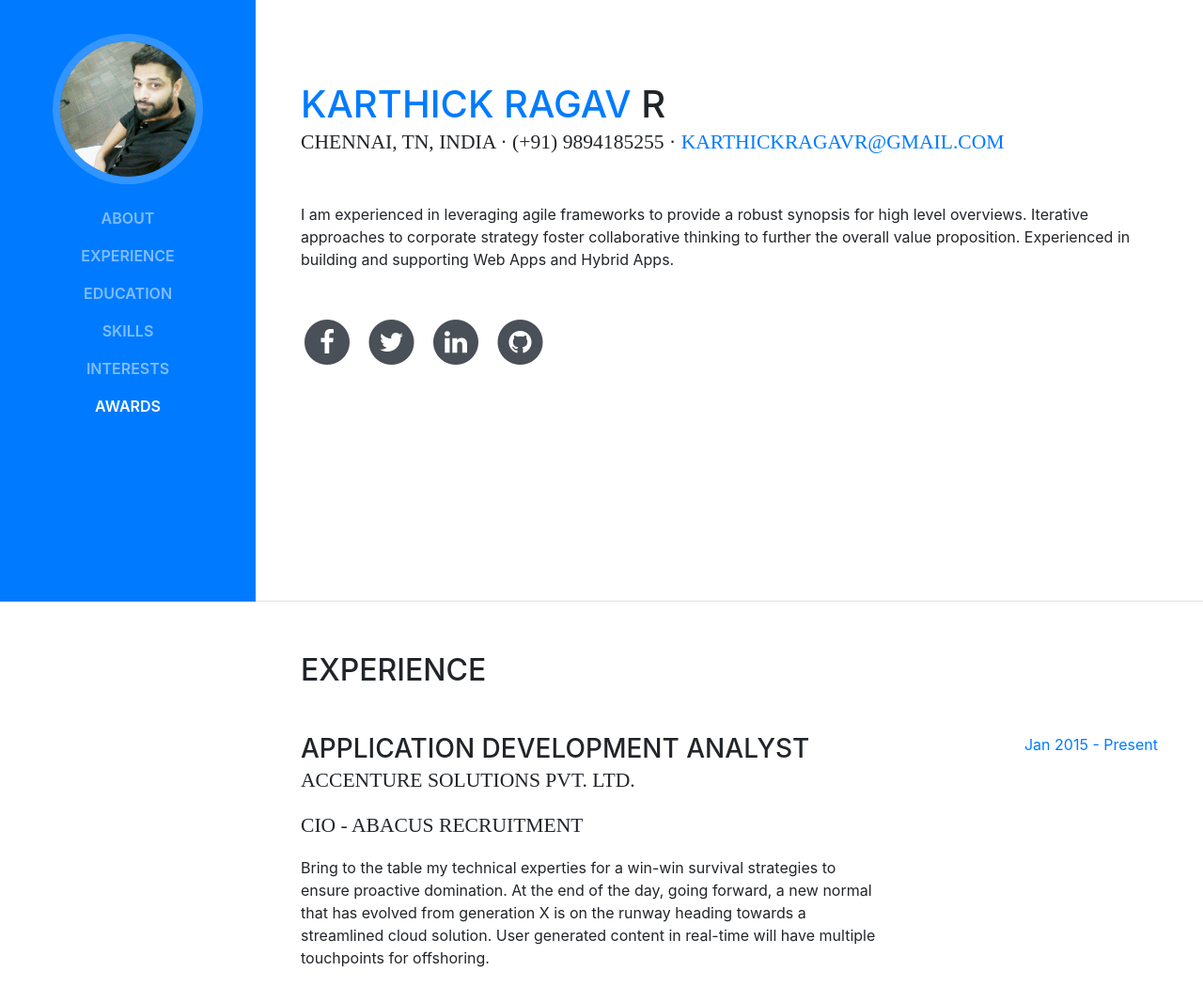
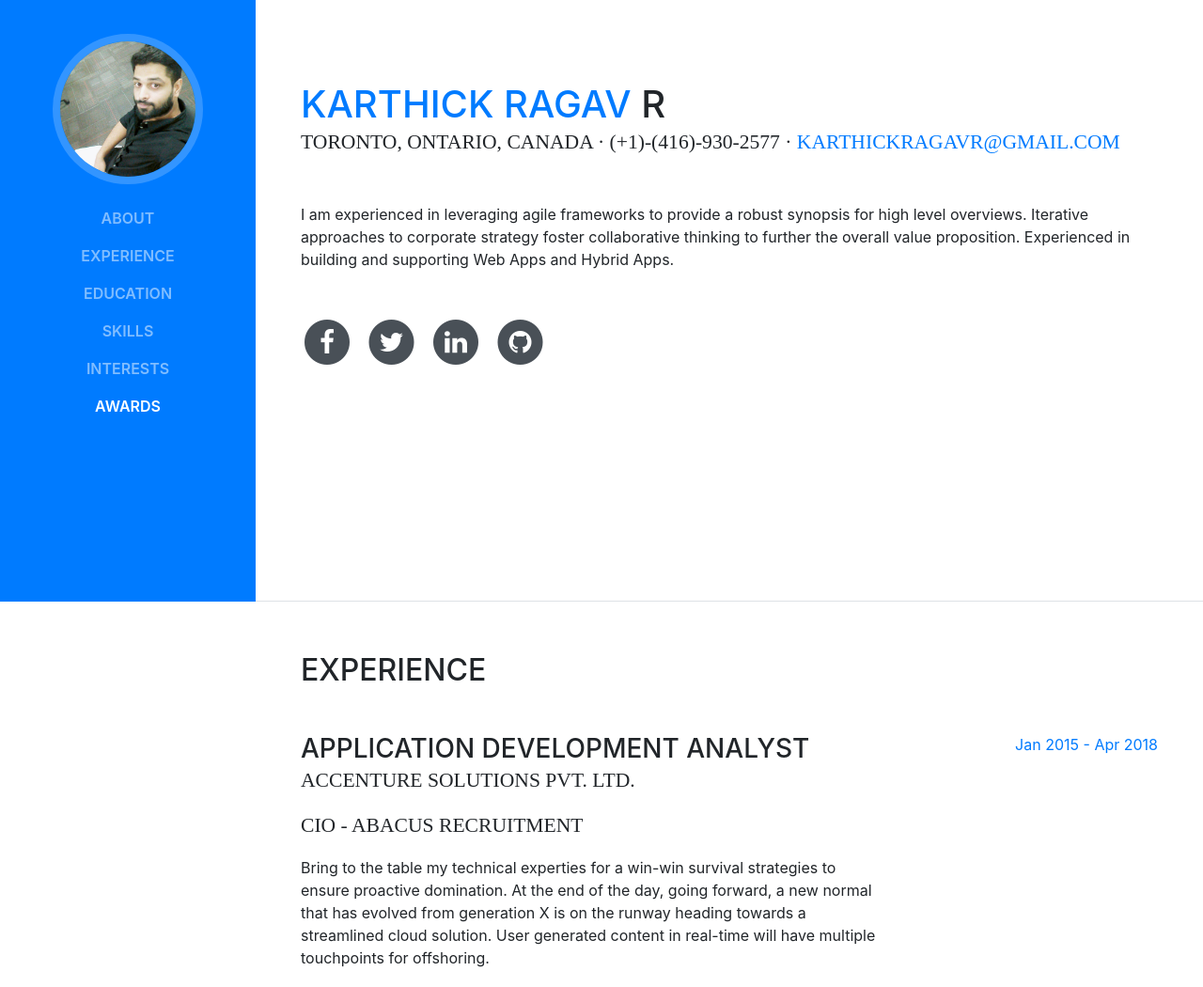
Before and after one commit to codekillr/portfolio, a website with bundled scripts: page index.html in a window 1280 px wide. Shown: the part 160-1210 px from the top of the page at 94% size. Built offline with nearby package versions, Linux system fonts and the light colour scheme; a web font is replaced by a local one.

Commit message:
Update index.html
updated contact info and address

```diff
--- a/index.html
+++ b/index.html
@@ -68,8 +68,8 @@
           <h1 class="mb-0">
             <span class="text-primary">Karthick Ragav</span> R
           </h1>
-          <div class="subheading mb-5"> Chennai, TN, India · (+91) 9894185255 ·
-            <a href="mailto:name@email.com">karthickragavr@gmail.com</a>
+          <div class="subheading mb-5"> Toronto, Ontario, Canada · (+1)-(416)-930-2577 ·
+            <a href="mailto:karthickragavr@gmail.com">karthickragavr@gmail.com</a>
           </div>
           <p class="mb-5">I am experienced in leveraging agile frameworks to provide a robust synopsis for high level overviews. Iterative approaches to corporate strategy foster collaborative thinking to further the overall value proposition. Experienced in building and supporting Web Apps and Hybrid Apps.</p>
           <ul class="list-inline list-social-icons mb-0">
@@ -121,7 +121,7 @@
               <p>Bring to the table my technical experties for a win-win survival strategies to ensure proactive domination. At the end of the day, going forward, a new normal that has evolved from generation X is on the runway heading towards a streamlined cloud solution. User generated content in real-time will have multiple touchpoints for offshoring.</p>
             </div>
             <div class="resume-date text-md-right">
-              <span class="text-primary">Jan 2015 - Present</span>
+              <span class="text-primary">Jan 2015 - Apr 2018</span>
             </div>
           </div>
 
```
